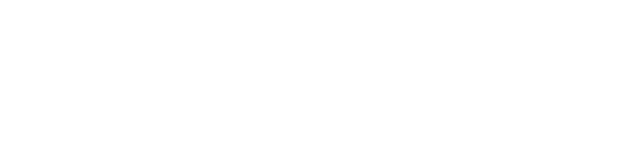
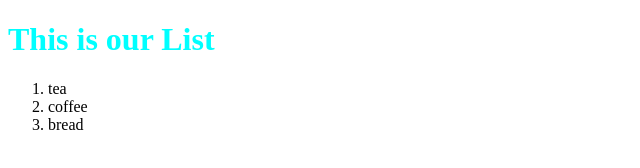
Before and after one commit to CseRashed/my-first-github-repo, a plain HTML site: page index.html in a window 1280 px wide. Shown: the whole page, without its empty margins (0-640 px from the left). Drawn offline with Linux system fonts and the light colour scheme.

```diff
--- a/index.html
+++ b/index.html
@@ -6,6 +6,12 @@
     <title>My first Ever Github Repo</title>
 </head>
 <body>
+    <h1 style="color: aqua;">This is our List</h1>
+    <ol>
+        <li>tea</li>
+        <li>coffee</li>
+        <li>bread</li>
+    </ol>
 
 </body>
 </html>
```
